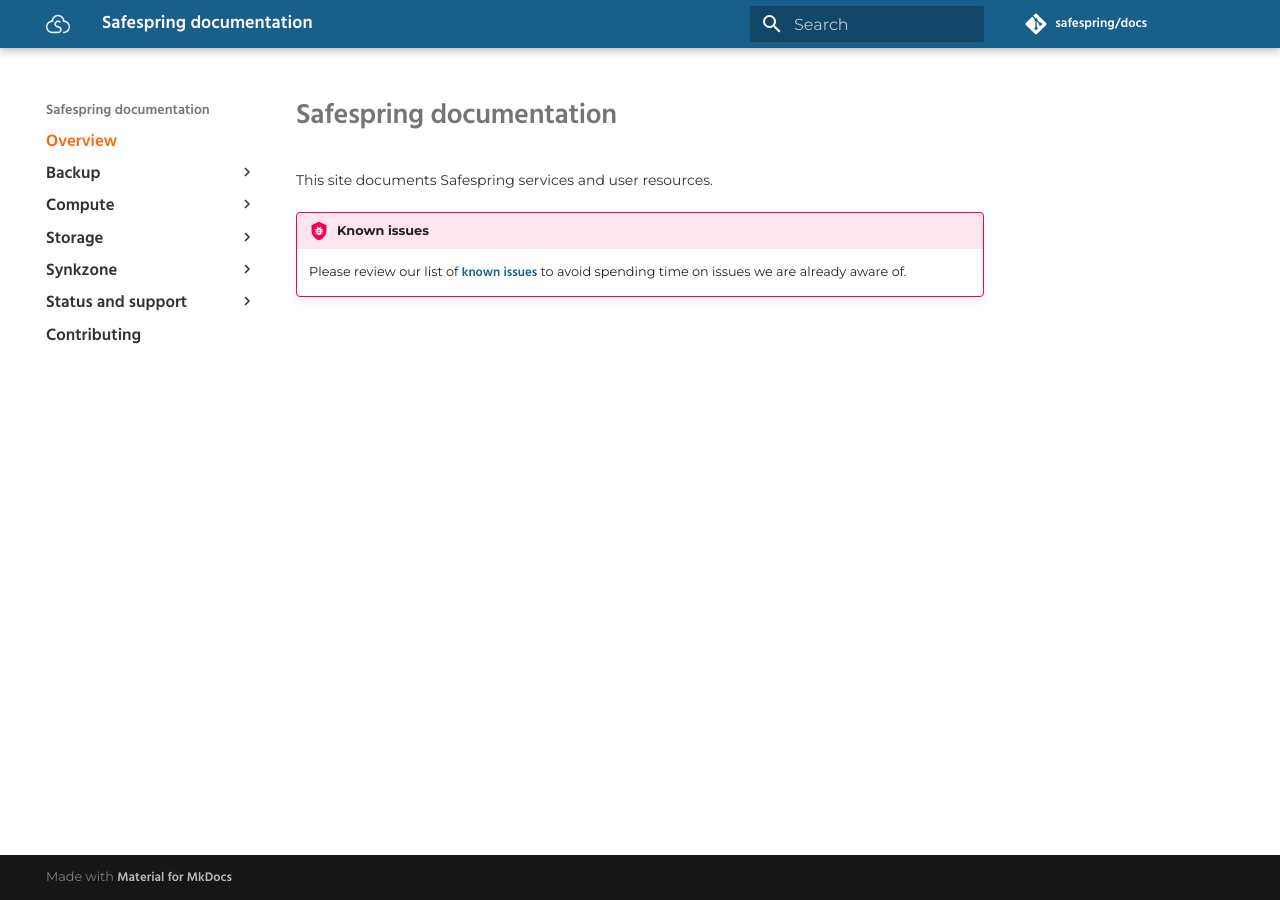
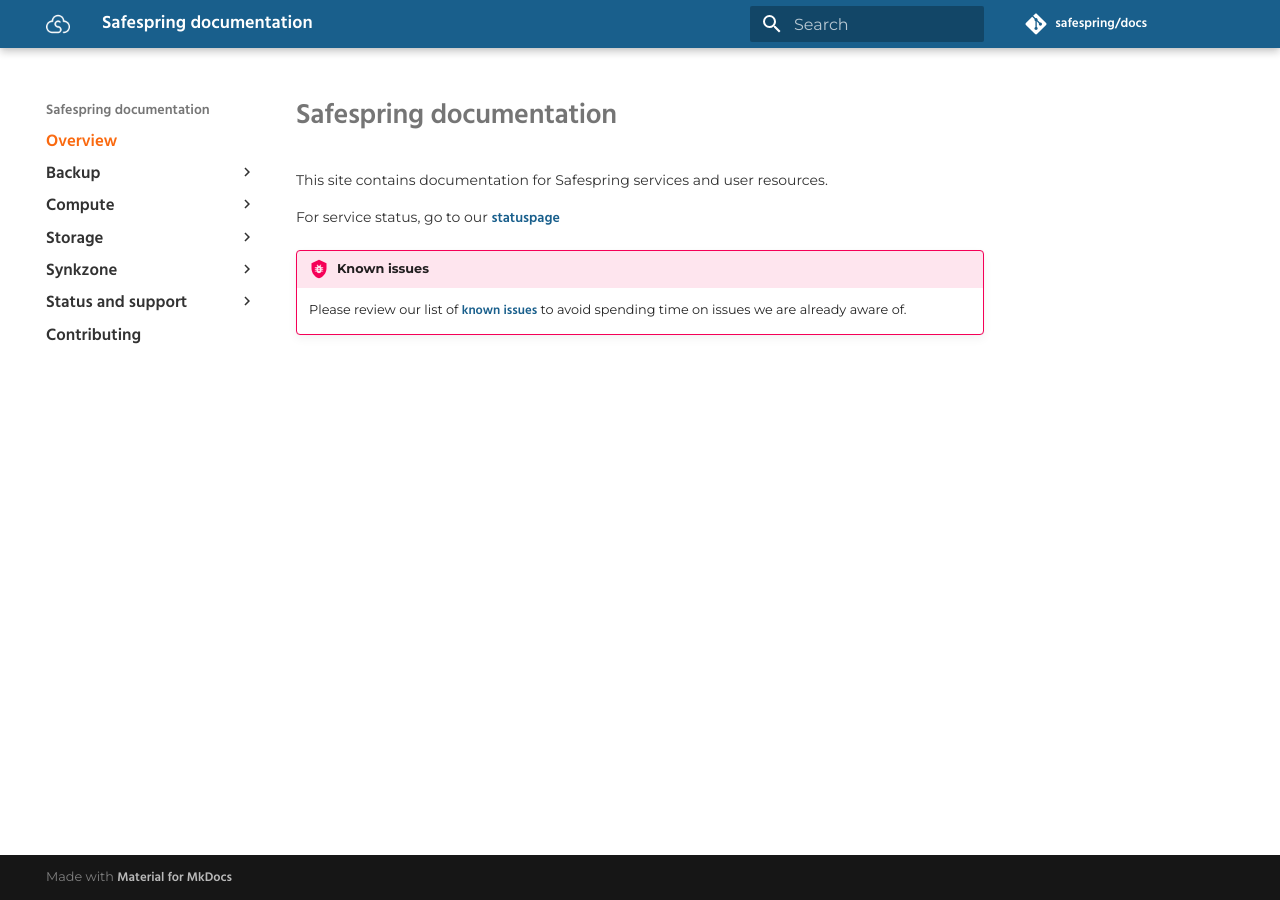
Before and after one commit to safespring/docs, an MkDocs documentation site: the page built from content/index.md, in a window 1280 px wide. Built offline with MkDocs 1.6.1 and Material for MkDocs 9.7.7, drawn with Linux system fonts in a browser that asks for light colours; comment, search, counter and statistics services are not loaded; old or Windows-style settings are respelled for this version of MkDocs.

Commit message:
Update index.md

```diff
--- a/content/index.md
+++ b/content/index.md
@@ -1,7 +1,8 @@
 # Safespring documentation
 
-This site documents Safespring services and user resources.
+This site contains documentation for Safespring services and user resources.
 
+For service status, go to our [statuspage](https://status.safespring.com)
 
 !!! bug "Known issues"
     Please review our list of [known issues][ki] to avoid spending time on issues
```
